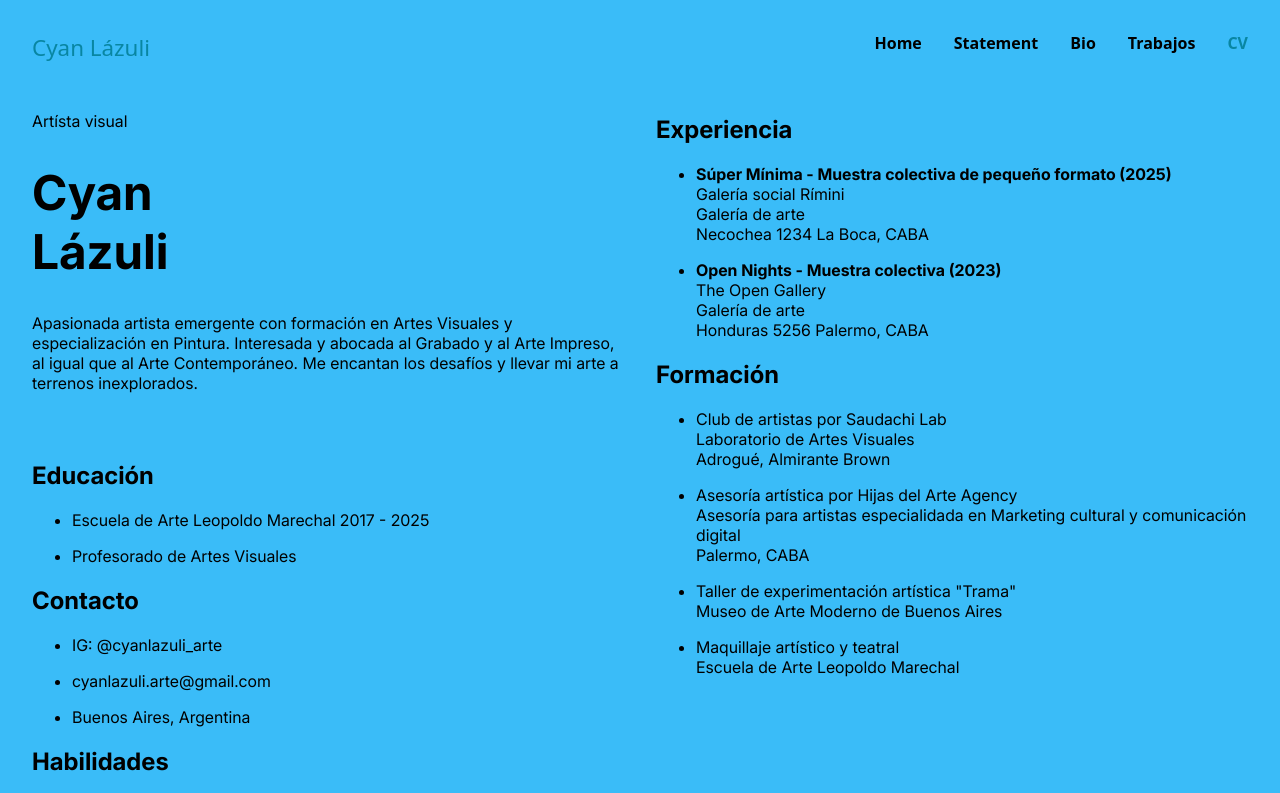
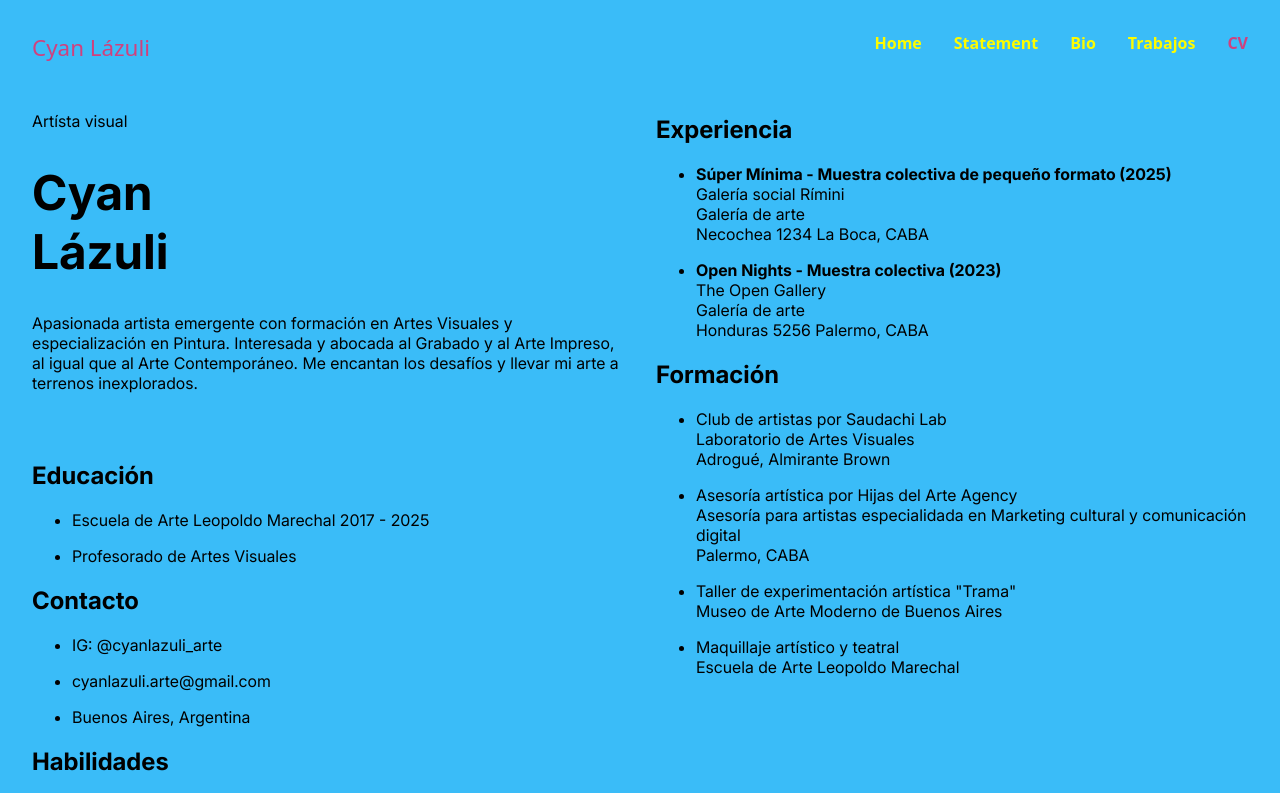
Before and after one commit to webchelios/cyan-lazuli-portfolio-2, an Astro site: page /cv in a window 1280 px wide. Shown: the top 793 px of the page. Built offline with nearby package versions, Linux system fonts and the light colour scheme; Astro itself is replaced by a stand-in of ours.

```diff
--- a/src/components/Navbar.astro
+++ b/src/components/Navbar.astro
@@ -101,6 +101,7 @@
         text-decoration: none;
         color: black;
         padding: 0.8rem;
+        font-family: "DynaPuff", system-ui;
     }
 
     .invisible {
--- a/src/layouts/LayoutCv.astro
+++ b/src/layouts/LayoutCv.astro
@@ -22,7 +22,9 @@ import Footer from "../components/Footer.astro";
 
 <style>
     :root {
-        --main-color: #0986a2;
+        --main-color: #d0417e;
+        --background-color: rgb(13, 42, 61);
+        --secondary-color: #fdfb01;
     }
 
     /* Familia Inter */
```
